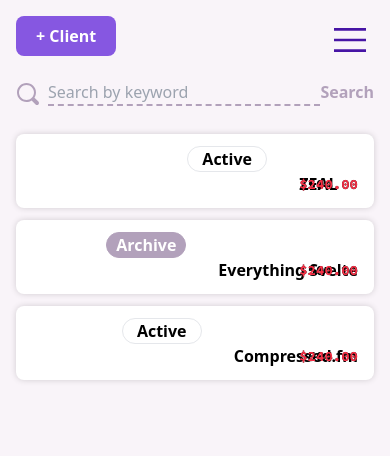
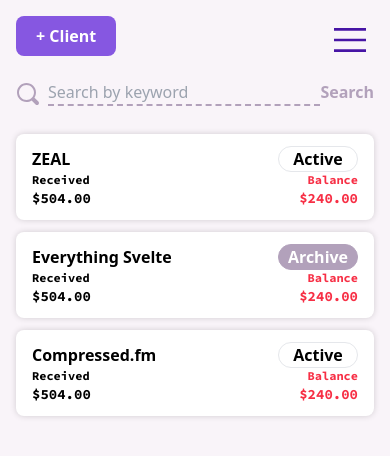
Before and after one commit to aschnitkey/dollarHoller, a SvelteKit app: page /clients in a window 390 px wide. Shown: the top 456 px of the page. Built offline with nearby package versions, Linux system fonts and the light colour scheme.

Commit message:
Lesson 51 - Adjusting Client List for Mobile

```diff
--- a/src/routes/(dashboard)/clients/ClientRow.svelte
+++ b/src/routes/(dashboard)/clients/ClientRow.svelte
@@ -35,11 +35,13 @@
 	<div class="status">
 		<Tag className={'ml-auto lg:ml-0'} label={client.clientStatus} />
 	</div>
-	<div class="text-base font-bold truncate lg:text-xl whitespace-nowrap client">{client.name}</div>
+	<div class="text-base font-bold truncate lg:text-xl whitespace-nowrap clientName">
+		{client.name}
+	</div>
 	<div class="font-mono text-sm font-bold text-right lg:text-lg received">$504.00</div>
 	<div class="font-mono text-sm font-bold text-right lg:text-lg text-scarlet balance">$240.00</div>
 	<div class="relative items-center justify-center hidden lg:flex">
-		<a href="#" class=" text-pastelPurple hover:text-daisyBush">
+		<a href="#" class="view text-pastelPurple hover:text-daisyBush">
 			<View />
 		</a>
 	</div>
@@ -48,7 +50,7 @@
 			on:click={() => {
 				isAddtionalOptionsShowing = !isAddtionalOptionsShowing;
 			}}
-			class=" text-pastelPurple hover:text-daisyBush"
+			class="three-dots text-pastelPurple hover:text-daisyBush"
 		>
 			<Dots />
 		</button>
@@ -96,41 +98,41 @@
 	>
 {/if} -->
 
-<style>
+<style lang="postcss">
 	.client-row {
 		grid-template-areas:
-			'clientNumber clientNumber'
-			'clientName amount'
-			'dueDate status';
+			'clientName status'
+			'received balance';
 	}
 
 	@media (min-width: 1024px) {
 		.client-row {
-			grid-template-areas: 'status client received balance viewButton moreButton';
+			grid-template-areas: 'status clientName received balance view three-dots';
 		}
 	}
 
-	.client-row .status {
+	.clientName {
+		grid-area: clientName;
+	}
+
+	.status {
 		grid-area: status;
 	}
 
-	.client-row .client {
-		grid-area: client;
+	.received {
+		@apply text-left lg:text-right;
+		grid-area: received;
+	}
+	.received::before {
+		@apply block text-xs font-bold lg:hidden;
+		content: 'Received';
 	}
 
-	.client-row .received {
-		grid-area: received;
-	}
-
-	.client-row .balance {
+	.balance {
 		grid-area: balance;
 	}
-
-	.client-row .viewbutton {
-		grid-area: viewButton;
-	}
-
-	.client-row .morebutton {
-		grid-area: moreButton;
+	.balance::before {
+		@apply block text-xs font-bold lg:hidden;
+		content: 'Balance';
 	}
 </style>
--- a/src/routes/(dashboard)/invoices/InvoiceRow.svelte
+++ b/src/routes/(dashboard)/invoices/InvoiceRow.svelte
@@ -108,7 +108,7 @@
 	>
 {/if}
 
-<style>
+<style lang="postcss">
 	.invoice-row {
 		grid-template-areas:
 			'invoiceNumber invoiceNumber'
```
